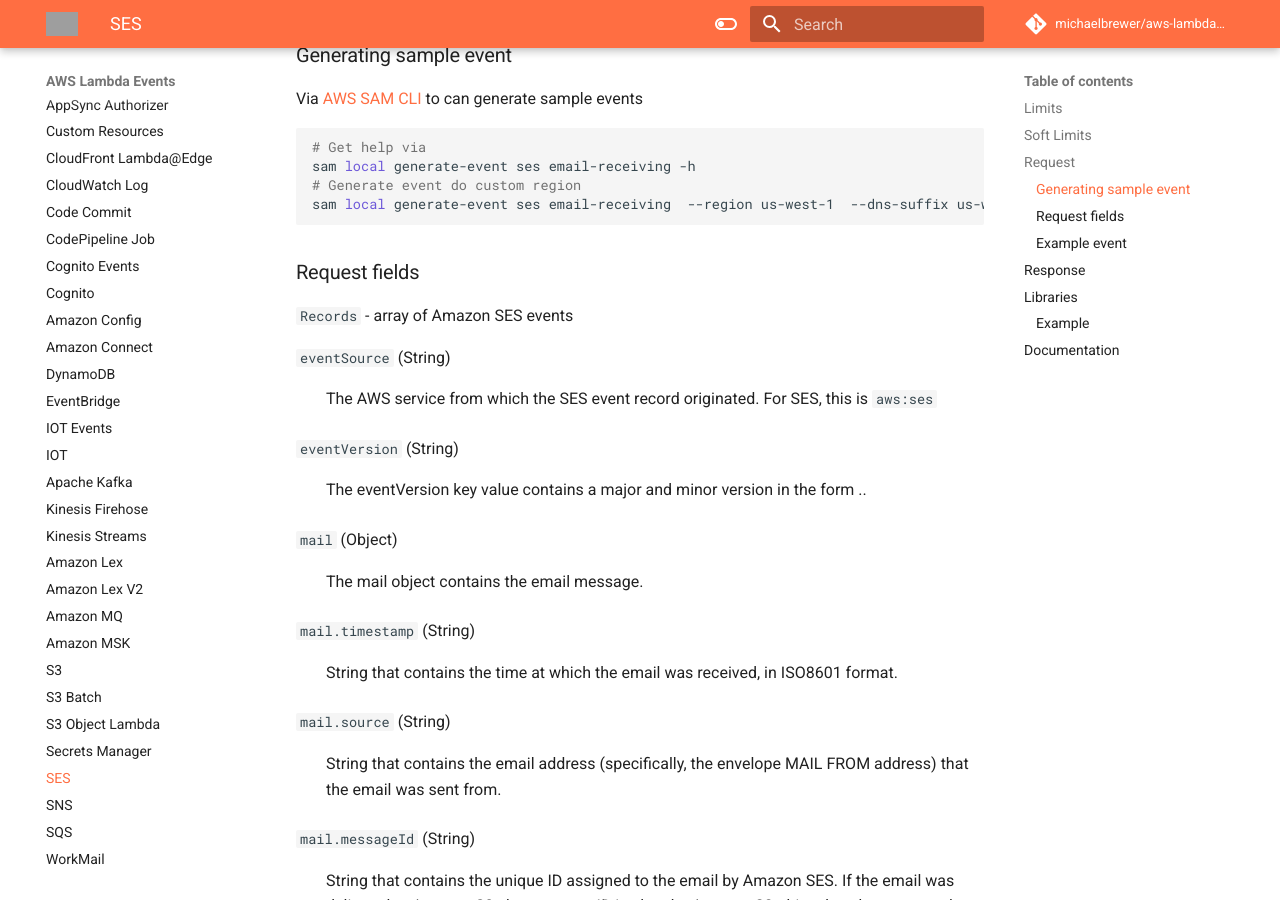
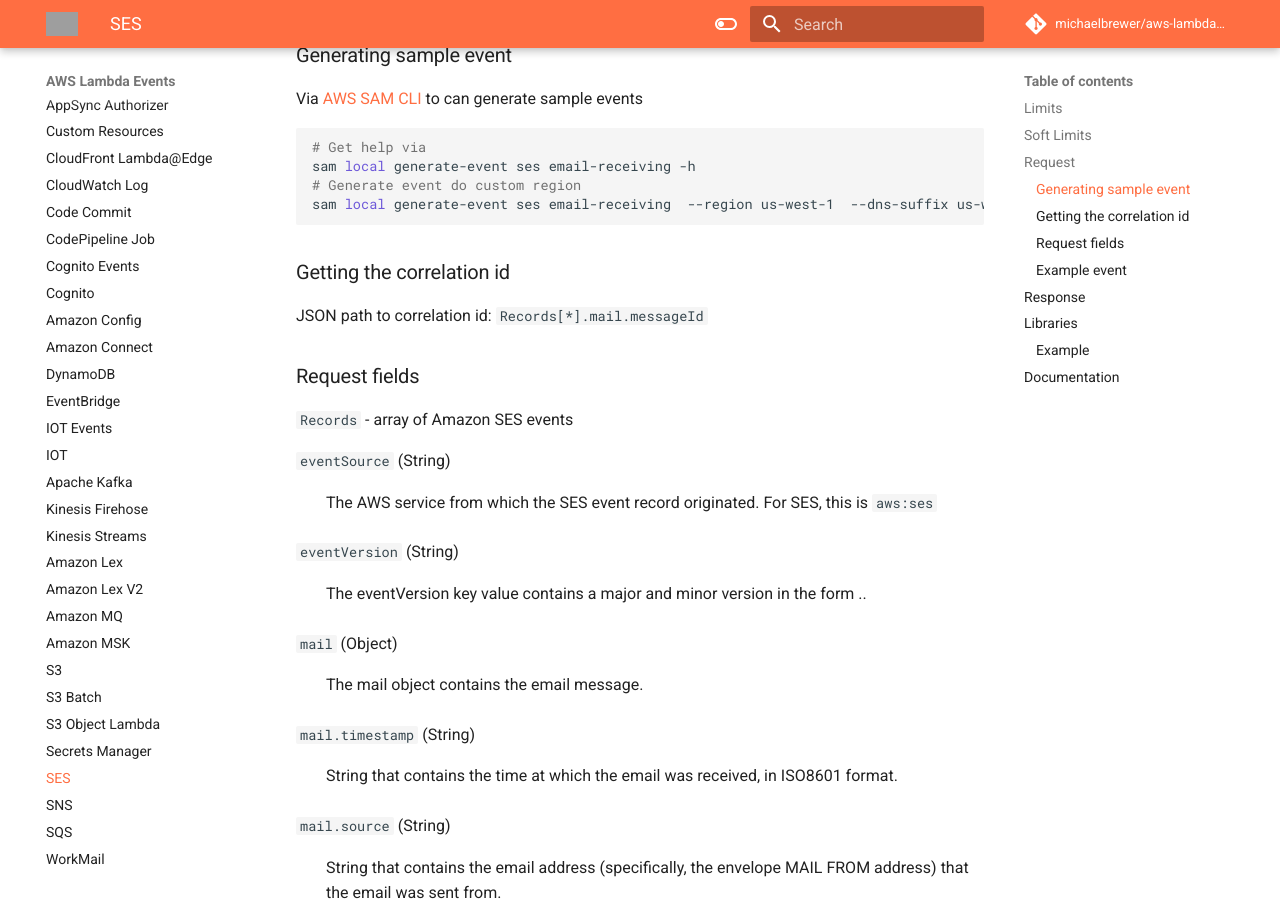
Before and after one commit to michaelbrewer/aws-lambda-events, an MkDocs documentation site: the page built from docs/ses.md, in a window 1280 px wide and 900 px high, scrolled down 1220 px. Built offline with MkDocs 1.6.1 and Material for MkDocs 9.7.7, drawn with Linux system fonts in a browser that asks for light colours; comment, search, counter and statistics services are not loaded; grey boxes are pictures that could not be loaded.

Commit message:
feat(ses): Getting the correlation id

````diff
--- a/docs/ses.md
+++ b/docs/ses.md
@@ -44,6 +44,10 @@
 # Generate event do custom region
 sam local generate-event ses email-receiving  --region us-west-1  --dns-suffix us-west-1.amazonaws.com
 ```
+
+### Getting the correlation id
+
+JSON path to correlation id: `Records[*].mail.messageId`
 
 ### Request fields
 
````
